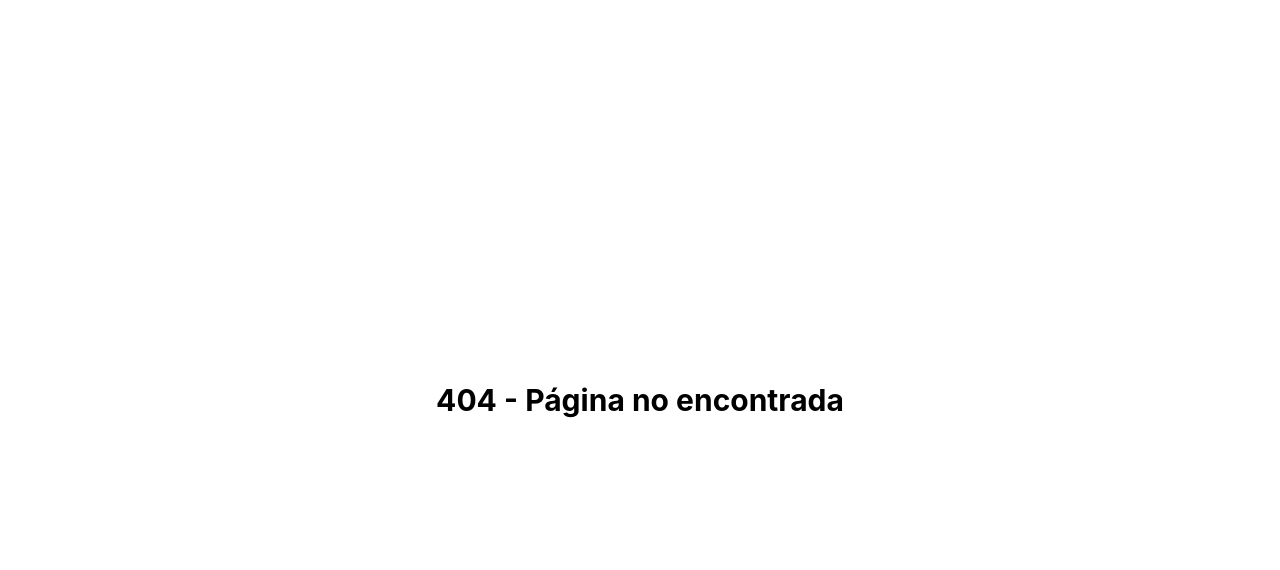
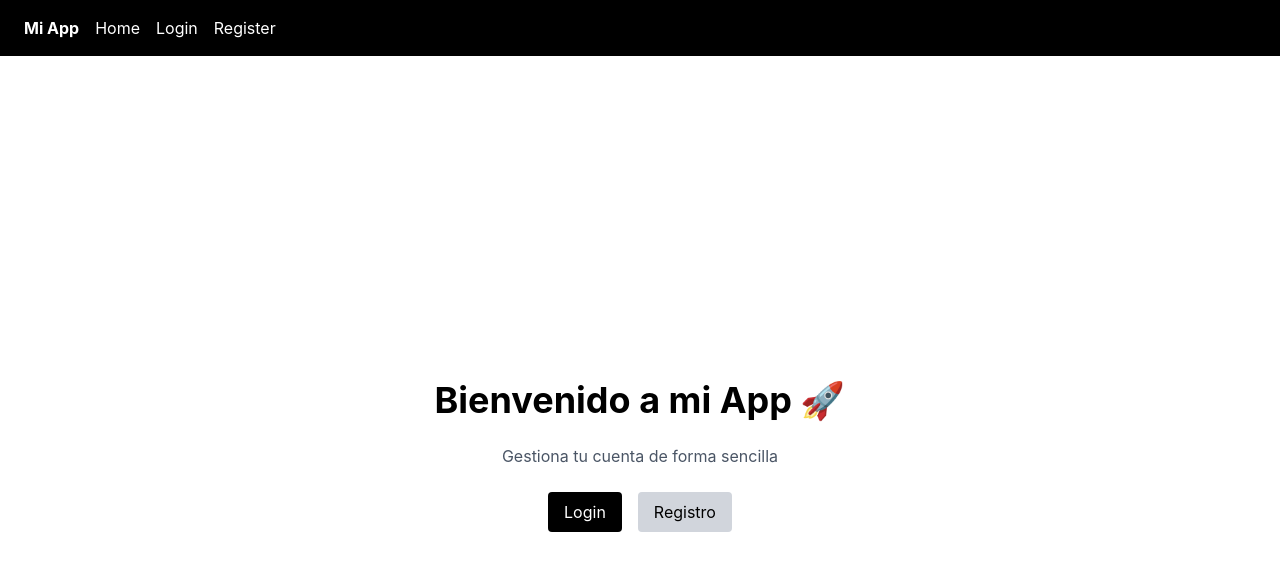
Before and after one commit to Ismagomez11/app, a React app in the folder frontend/: page / in a window 1280 px wide. Before the commit this address had no page. Shown: the top 570 px of the page. Built offline with nearby package versions, Linux system fonts and the light colour scheme; the HTML template or start-up script is replaced by a standard one.

Commit message:
navbar reactivo | redireeción de login/register a home si se hace login | Continuar redirigiendo landing

```diff
--- a/frontend/src/App.jsx
+++ b/frontend/src/App.jsx
@@ -3,19 +3,22 @@ import { Routes, Route } from "react-router-dom";
 import Login from "./pages/Login";
 import Register from "./pages/Register";
 import Home from "./pages/Home";
+import Landing from "./pages/Landing";
 import NotFound from "./pages/NotFound";
 
 import ProtectedRoute from "./components/ProtectedRoute";
+import Navbar from "./components/Navbar";
 
 export default function App() {
   return (
+    <>
+      <Navbar />
+
       <Routes>
-
-      {/* públicas */}
+        <Route path="/" element={<Landing />} />
         <Route path="/login" element={<Login />} />
         <Route path="/register" element={<Register />} />
 
-      {/* protegida */}
         <Route
           path="/home"
           element={
@@ -25,9 +28,8 @@ export default function App() {
           }
         />
 
-      {/* fallback */}
         <Route path="*" element={<NotFound />} />
-
       </Routes>
+    </>
   );
 }
--- /dev/null
+++ b/frontend/src/components/Navbar.jsx
@@ -0,0 +1,56 @@
+import { Link, useNavigate } from "react-router-dom";
+import { useAuth } from "../context/AuthContext";
+
+export default function Navbar() {
+  const navigate = useNavigate();
+  const { token, user, logout } = useAuth();
+
+  function handleLogout() {
+    logout();
+    navigate("/login");
+  }
+
+  return (
+    <nav className="bg-black text-white px-6 py-4 flex justify-between items-center">
+
+      <div className="flex gap-4 items-center">
+        <Link to="/" className="font-bold">
+          Mi App
+        </Link>
+
+        {!token && (
+          <>
+            <Link to="/">Home</Link>
+            <Link to="/login">Login</Link>
+            <Link to="/register">Register</Link>
+          </>
+        )}
+
+        {token && (
+          <>
+            <Link to="/home">Dashboard</Link>
+            <Link to="/profile">Perfil</Link>
+          </>
+        )}
+      </div>
+
+      <div className="flex items-center gap-4">
+        {token && (
+          <span>
+            {user?.email}
+          </span>
+        )}
+
+        {token && (
+          <button
+            onClick={handleLogout}
+            className="bg-red-500 px-3 py-1 rounded"
+          >
+            Cerrar sesión
+          </button>
+        )}
+      </div>
+
+    </nav>
+  );
+}
--- a/frontend/src/components/ProtectedRoute.jsx
+++ b/frontend/src/components/ProtectedRoute.jsx
@@ -1,7 +1,10 @@
 import { Navigate } from "react-router-dom";
+import { useAuth } from "../context/AuthContext";
 
 export default function ProtectedRoute({ children }) {
-  const token = localStorage.getItem("token");
+  const { token, loading } = useAuth();
+
+  if (loading) return <p>Cargando...</p>;
 
   if (!token) {
     return <Navigate to="/login" replace />;
--- /dev/null
+++ b/frontend/src/components/PublicRoute.jsx
@@ -0,0 +1,11 @@
+import { Navigate } from "react-router-dom";
+
+export default function PublicRoute({ children }) {
+  const token = localStorage.getItem("token");
+
+  if (token) {
+    return <Navigate to="/home" replace />;
+  }
+
+  return children;
+}
--- /dev/null
+++ b/frontend/src/context/AuthContext.jsx
@@ -0,0 +1,78 @@
+import { createContext, useContext, useEffect, useState } from "react";
+
+const AuthContext = createContext();
+
+export function AuthProvider({ children }) {
+  const [token, setToken] = useState(null);
+  const [user, setUser] = useState(null);
+  const [loading, setLoading] = useState(true);
+
+  // 🔥 Cargar token al iniciar app
+  useEffect(() => {
+    const savedToken = localStorage.getItem("token");
+
+    if (savedToken) {
+      setToken(savedToken);
+      fetchUser(savedToken);
+    } else {
+      setLoading(false);
+    }
+  }, []);
+
+  // 🔥 Obtener usuario real desde backend
+  async function fetchUser(token) {
+    try {
+      const res = await fetch("http://localhost:3000/profile", {
+        headers: {
+          Authorization: `Bearer ${token}`,
+        },
+      });
+
+      if (!res.ok) {
+        throw new Error("Token inválido");
+      }
+
+      const data = await res.json();
+      setUser(data);
+    } catch (err) {
+      localStorage.removeItem("token");
+      setToken(null);
+      setUser(null);
+    } finally {
+      setLoading(false);
+    }
+  }
+
+  // 🔑 LOGIN
+  function login(newToken) {
+    localStorage.setItem("token", newToken);
+    setToken(newToken);
+    fetchUser(newToken);
+  }
+
+  // 🚪 LOGOUT
+  function logout() {
+    localStorage.removeItem("token");
+    setToken(null);
+    setUser(null);
+  }
+
+  return (
+    <AuthContext.Provider
+      value={{
+        token,
+        user,
+        login,
+        logout,
+        loading,
+      }}
+    >
+      {children}
+    </AuthContext.Provider>
+  );
+}
+
+// 🔥 hook
+export function useAuth() {
+  return useContext(AuthContext);
+}
--- a/frontend/src/main.jsx
+++ b/frontend/src/main.jsx
@@ -1,14 +1,17 @@
-import { StrictMode } from 'react';
-import { createRoot } from 'react-dom/client';
-import './index.css';
-import App from './App.jsx';
+import { StrictMode } from "react";
+import { createRoot } from "react-dom/client";
+import "./index.css";
+import App from "./App.jsx";
 
-import { BrowserRouter } from 'react-router-dom';
+import { BrowserRouter } from "react-router-dom";
+import { AuthProvider } from "./context/AuthContext";
 
-createRoot(document.getElementById('root')).render(
+createRoot(document.getElementById("root")).render(
   <StrictMode>
     <BrowserRouter>
-      <App />
+      <AuthProvider>
+        <App />
+      </AuthProvider>
     </BrowserRouter>
-  </StrictMode>,
+  </StrictMode>
 );
--- a/frontend/src/pages/Home.jsx
+++ b/frontend/src/pages/Home.jsx
@@ -37,7 +37,6 @@ export default function Home() {
         }
 
         setUser(data);
-
       } catch (err) {
         console.log("PROFILE ERROR:", err);
         setUser(null);
@@ -48,11 +47,6 @@ export default function Home() {
 
     getUser();
   }, [navigate]);
-
-  function logout() {
-    localStorage.removeItem("token");
-    navigate("/login");
-  }
 
   if (loading) {
     return (
@@ -71,17 +65,11 @@ export default function Home() {
         <div className="text-center space-y-2">
           <p className="text-lg">👤 {user.email}</p>
           <p className="text-sm text-gray-500">ID: {user.id}</p>
-
-          <button
-            onClick={logout}
-            className="mt-4 bg-red-500 hover:bg-red-600 text-white px-4 py-2 rounded"
-          >
-            Cerrar sesión
-          </button>
         </div>
       ) : (
         <p>Usuario no cargado todavía</p>
       )}
+
     </div>
   );
 }
--- /dev/null
+++ b/frontend/src/pages/Landing.jsx
@@ -0,0 +1,31 @@
+import { Link } from "react-router-dom";
+
+export default function Landing() {
+  return (
+    <div className="min-h-screen flex flex-col items-center justify-center gap-6">
+      <h1 className="text-4xl font-bold">
+        Bienvenido a mi App 🚀
+      </h1>
+
+      <p className="text-gray-600">
+        Gestiona tu cuenta de forma sencilla
+      </p>
+
+      <div className="flex gap-4">
+        <Link
+          to="/login"
+          className="bg-black text-white px-4 py-2 rounded"
+        >
+          Login
+        </Link>
+
+        <Link
+          to="/register"
+          className="bg-gray-300 px-4 py-2 rounded"
+        >
+          Registro
+        </Link>
+      </div>
+    </div>
+  );
+}
--- a/frontend/src/pages/Login.jsx
+++ b/frontend/src/pages/Login.jsx
@@ -1,11 +1,13 @@
 import { useState } from "react";
 import { useNavigate } from "react-router-dom";
+import { useAuth } from "../context/AuthContext";
 
 export default function Login() {
   const [loadingLogin, setLoadingLogin] = useState(false);
   const [toast, setToast] = useState(null);
 
   const navigate = useNavigate();
+  const auth = useAuth();
 
   function showToast(message, type = "success") {
     setToast({ message, type });
@@ -35,19 +37,19 @@ export default function Login() {
         return;
       }
 
-      // 🔴 VALIDACIÓN CRÍTICA
       if (!data.token) {
         showToast("El backend no devolvió token", "error");
         return;
       }
 
-      localStorage.setItem("token", data.token);
+      // 🔥 AUTH CONTEXT (NUEVO)
+      auth.login(data.token);
 
       showToast("Login correcto 🚀", "success");
 
       setTimeout(() => {
-        navigate("/");
-      }, 800);
+        navigate("/home");
+      }, 500);
 
     } catch (err) {
       console.error(err);
```
Lines whose indentation alone changed are shown as unchanged.
